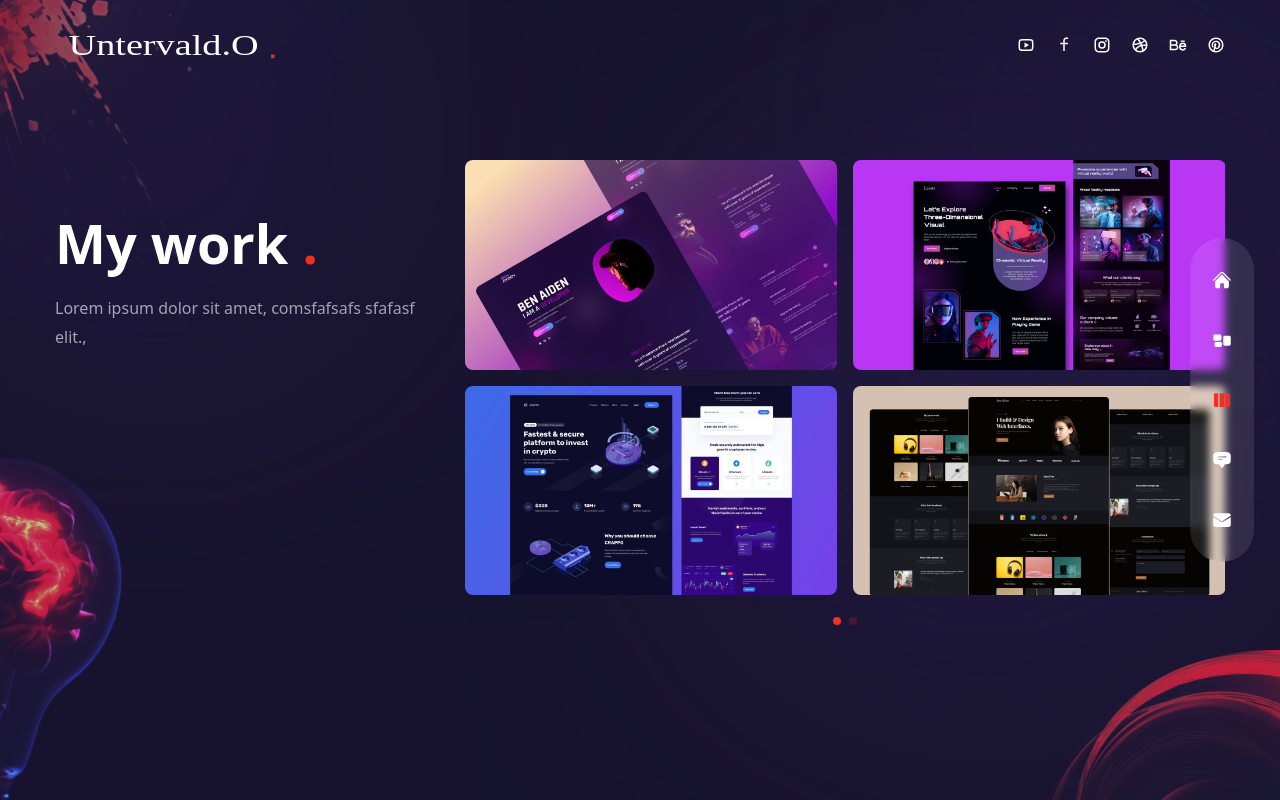
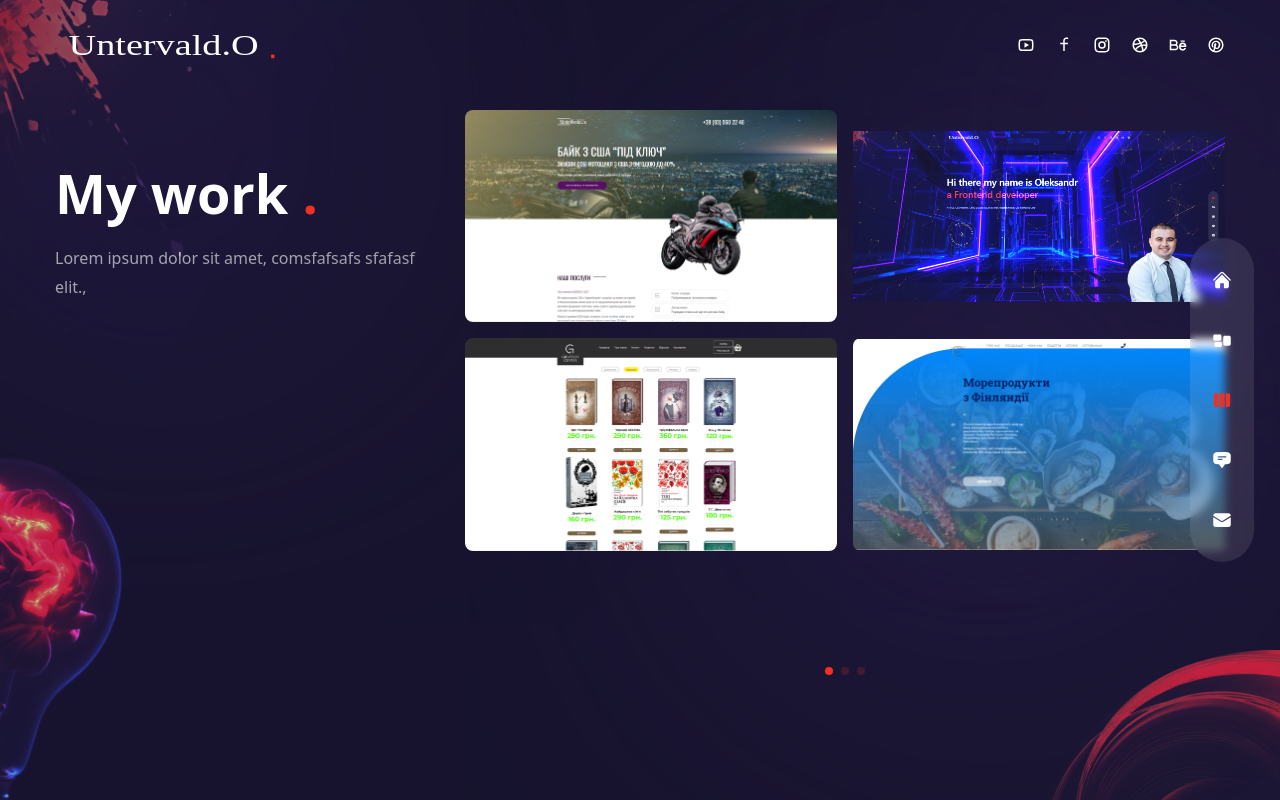
Before and after one commit to AlexanderUntervald/UntervaldPortfolio, a Next.js app: page /work in a window 1280 px wide. Built offline with nearby package versions, Linux system fonts and the light colour scheme.

Commit message:
Update WorkSlider.js

```diff
--- a/components/WorkSlider.js
+++ b/components/WorkSlider.js
@@ -1,63 +1,95 @@
-// data
-export const workSlides = {
+import { Swiper, SwiperSlide } from 'swiper/react';
+import 'swiper/css';
+import 'swiper/css/free-mode';
+import 'swiper/css/pagination';
+import { Pagination } from 'swiper';
+import { BsArrowRight } from 'react-icons/bs';
+import Image from 'next/image';
+import Link from 'next/link';
+
+const workSlides = {
   slides: [
     {
       images: [
         {
-          title: 'title',
-          path: '/thumb1.jpg',
+          title: 'Slide 1',
+          path: '/thumb1.png',
+          link: 'https://lending-moto.vercel.app',
         },
         {
-          title: 'title',
-          path: '/thumb2.jpg',
+          title: 'Slide 2',
+          path: '/thumb2.png',
+          link: 'https://untervald-portfolio-lpcg.vercel.app',
         },
         {
-          title: 'title',
-          path: '/thumb3.jpg',
+          title: 'Slide 3',
+          path: '/thumb3.png',
+          link: 'https://website-book-amber.vercel.app',
         },
         {
-          title: 'title',
-          path: '/thumb4.jpg',
+          title: 'Slide 4',
+          path: '/thumb4.png',
+          link: 'https://github.com/AlexanderUntervald/Land-Fish',
         },
+
+        // Додайте посилання для інших слайдів
       ],
     },
     {
       images: [
         {
-          title: 'title',
-          path: '/thumb4.jpg',
+          title: 'Slide 5',
+          path: '/thumb5.png',
+          link: 'https://github.com/AlexanderUntervald/Land-Cyber',
         },
         {
-          title: 'title',
-          path: '/thumb1.jpg',
+          title: 'Slide 6',
+          path: '/thumb6.png',
+          link: 'https://github.com/AlexanderUntervald/0-1-Furniture',
         },
         {
-          title: 'title',
-          path: '/thumb2.jpg',
+          title: 'Slide 7',
+          path: '/thumb7.png',
+          link: 'https://github.com/AlexanderUntervald/Land-Carshering',
         },
         {
-          title: 'title',
-          path: '/thumb3.jpg',
+          title: 'Slide 8',
+          path: '/thumb8.jpg',
+          link: 'https://github.com/AlexanderUntervald/WebC-FreePortfolio',
         },
+
+        // Додайте посилання для інших слайдів
       ],
     },
+    {
+      images: [
+        {
+          title: 'Slide 9',
+          path: '/thumb9.png',
+          link: 'https://github.com/AlexanderUntervald/AffiliateMarketing-Prelending',
+        },
+        {
+          title: 'Slide 10',
+          path: '/thumb10.png',
+          link: 'https://github.com/AlexanderUntervald/WebC-travel',
+        },
+        // {
+        //   title: 'Slide 11',
+        //   path: '/thumb11.png',
+        //   link: 'https://github.com/AlexanderUntervald/Land-Moto',
+        // },
+        // {
+        //   title: 'Slide 12',
+        //   path: '/thumb12.png',
+        //   link: 'https://github.com/AlexanderUntervald/Land-Moto',
+        // },
+
+        // Додайте посилання для інших слайдів
+      ],
+    },
+    // Додайте дані для інших слайдів
   ],
 };
-
-
-import { Swiper, SwiperSlide } from 'swiper/react';
-
-import 'swiper/css';
-import 'swiper/css/free-mode';
-import 'swiper/css/pagination';
-
-import { Pagination } from 'swiper';
-
-
-//icons
-import { BsArrowRight } from 'react-icons/bs';
-
-import Image from 'next/image'
 
 const WorkSlider = () => {
   return (
@@ -67,9 +99,8 @@ const WorkSlider = () => {
         clickable: true,
       }}
       modules={[Pagination]}
-    className='h-[280px] sm:h-[480px]'
+      className='h-[400px] sm:h-[580px]'
     >
-
       {workSlides.slides.map((slide, slideIndex) => (
         <SwiperSlide key={slideIndex}>
           <div className='grid grid-cols-2 grid-rows-2 gap-4 cursor-pointer'>
@@ -77,15 +108,19 @@ const WorkSlider = () => {
               <div
                 key={`image-${slideIndex}-${imageIndex}`}
                 className='relative rounded-lg overflow-hidden flex items-center justify-center group'
+                style={{ cursor: 'pointer' }}
               >
+                {/* Використовуйте Link для створення окремого посилання для кожного слайда */}
+                <Link href={image.link}>
+                  <div>
                     <div className='flex items-center justify-center relative overflow-hidden group'>
-            <Image src={image.path} width={500} height={300} alt='' />
+                      <Image src={image.path} width={500} height={300} alt={image.title} />
                       <div className='absolute inset-0 bg-gradient-to-l from-transparent via-[#e838cc] to-[#4a22bd] opacity-0 group-hover:opacity-80 transition-all duration-700'></div>
                       {/* title */}
                       <div className='absolute bottom-0 translate-y-full group-hover:-translate-y-10 group-hover:xl:-translate-y-20 transition-all duration-300'>
                         <div className='flex items-center gap-x-2 text-[13px] tracking-[0.2em]'>
                           {/* title part 1 */}
-                <div className='delay-100'>Live</div>
+                          <div className='delay-100'>{image.title}</div>
                           {/* title part 2 */}
                           <div className='translate-y-[500%] group-hover:translate-y-0 transition-all duration-300 delay-150'>Project</div>
                           {/* icon */}
@@ -93,6 +128,8 @@ const WorkSlider = () => {
                         </div>
                       </div>
                     </div>
+                  </div>
+                </Link>
               </div>
             ))}
           </div>
```
Lines whose indentation alone changed are shown as unchanged.
